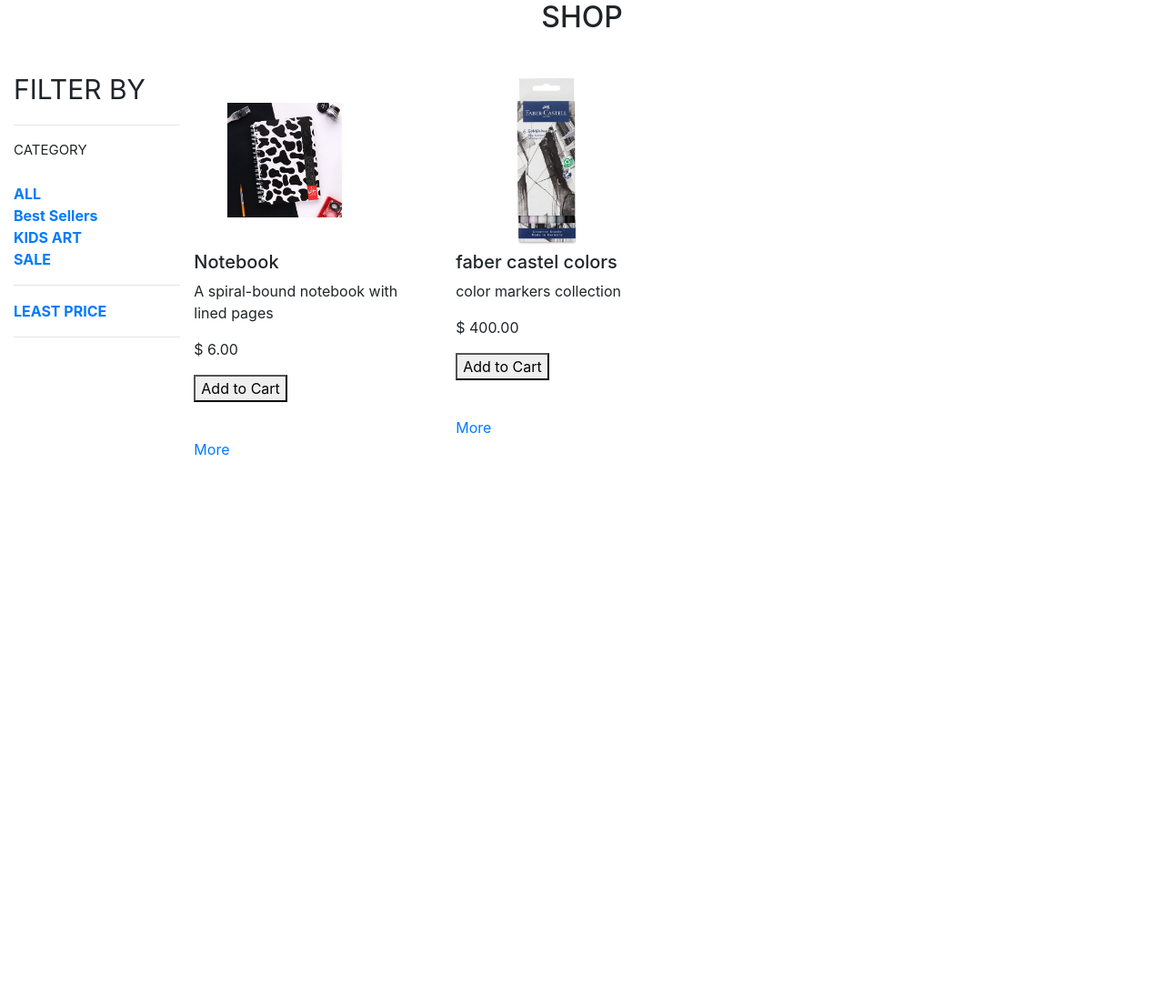
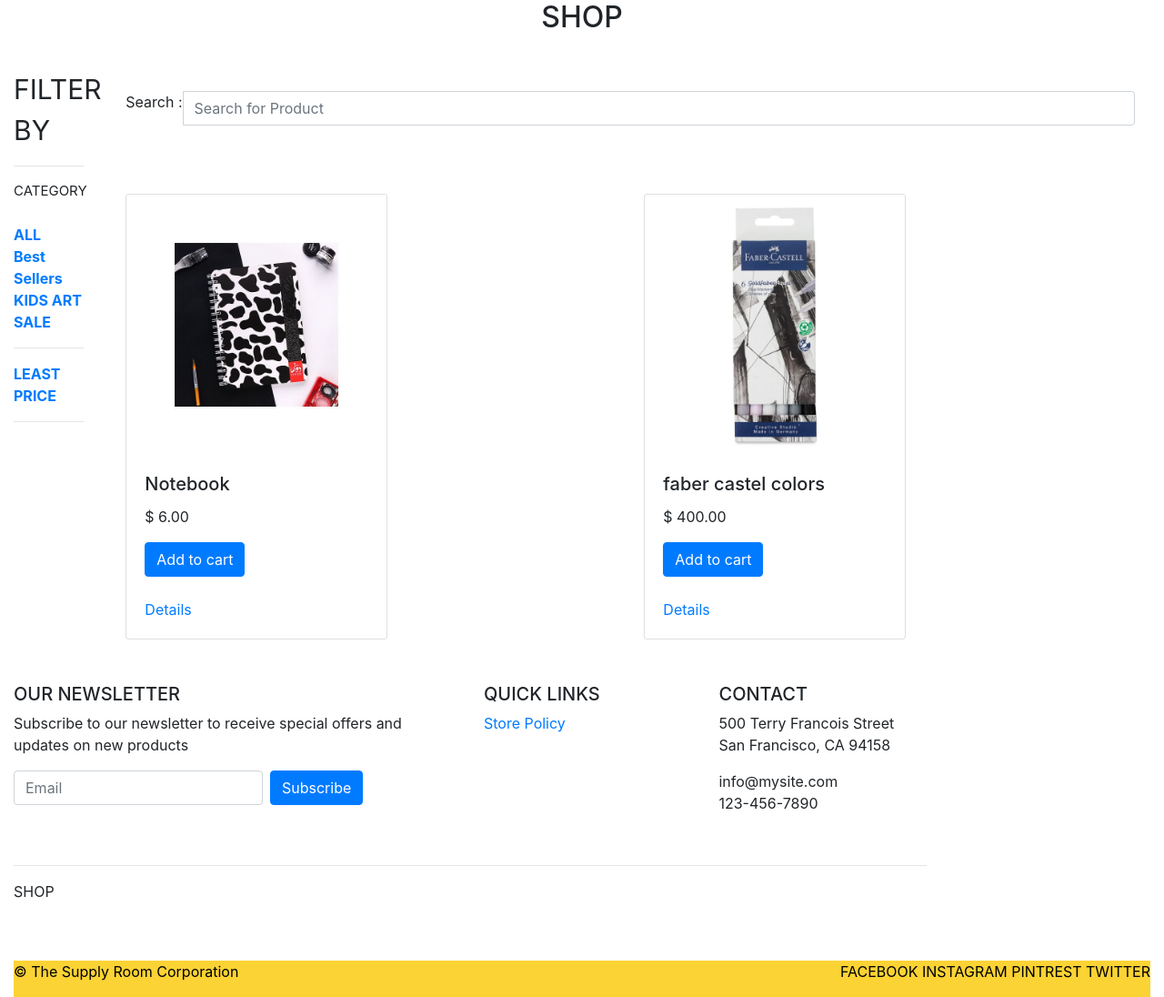
Before and after one commit to alikhaledm/stationary, a PHP site: page /products.php in a window 1280 px wide. Shown: the part 142-1238 px from the top of the page at 91% size. Before the commit the page ends 642 px from the top, so only its background shows below. Run offline with PHP 8.4, Linux system fonts and the light colour scheme; data comes from the database, SQL or seed files in the repository; some libraries are stand-ins or nearby versions.

Commit message:
adding prods to cart

```diff
--- a/art.php
+++ b/art.php
@@ -6,7 +6,6 @@ include("navbar.php")
 <title>School Supplies List</title>
 <link rel="stylesheet" href="https://stackpath.bootstrapcdn.com/bootstrap/4.5.2/css/bootstrap.min.css" integrity="sha384-JcKb8q3iqJ61gNV9KGb8thSsNjpSL0n8PARn9HuZOnIxN0hoP+VmmDGMN5t9UJ0Z" crossorigin="anonymous">
 <link rel="stylesheet" href="styles.css">
-<script src="https://code.jquery.com/jquery-3.6.0.min.js"></script>
 
 
 
--- a/checkout.php
+++ b/checkout.php
@@ -2,11 +2,12 @@
 require_once("connect.php");
 session_start();
 $userId = $_SESSION['id'];
-$query = "DELETE FROM cart WHERE userid= $userId";
+$query = "DELETE FROM cart WHERE userID= $userId";
 $result = mysqli_query($conn, $query);
 if ($result) {
-    echo "<script> alert('You succesfully checked out!')</script>";
+    header("location: cart.php");
 }
+
 ?>
 <!DOCTYPE html>
 <html lang="en">
--- a/contact.php
+++ b/contact.php
@@ -4,9 +4,7 @@ include("navbar.php");
 ?>
 
 <head>
-  <link rel="stylesheet" href="contactassets/css/all.min.css">
-  <link rel="stylesheet" href="contactassets/css/bootstrap.min.css">
-  <link rel="stylesheet" href="contactassets/css/stylesheet.css">
+
 </head>
 
 <body>
--- /dev/null
+++ b/fetch.php
@@ -0,0 +1,50 @@
+<!DOCTYPE html>
+<html lang="en">
+
+<head>
+  <meta charset="UTF-8">
+  <meta http-equiv="X-UA-Compatible" content="IE=edge">
+  <meta name="viewport" content="width=device-width, initial-scale=1.0">
+  <script src="https://code.jquery.com/jquery-3.6.0.min.js" integrity="sha256-/xUj+3OJU5yExlq6GSYGSHk7tPXikynS7ogEvDej/m4=" crossorigin="anonymous"></script>
+</head>
+
+<body>
+
+</body>
+
+</html>
+
+
+<?php
+session_start();
+require_once("connect.php");
+if (isset($_POST["query"])) {
+  $search = mysqli_real_escape_string($conn, $_POST["query"]);
+  $query = "SELECT * FROM products WHERE pname LIKE '%" . $search . "%'";
+} else {
+  $query = "SELECT * FROM products ORDER BY id";
+}
+$result = mysqli_query($conn, $query);
+if (mysqli_num_rows($result) > 0) {
+  echo "<div class='row myprods'>";
+  $result->data_seek(0);
+  while ($row = $result->fetch_assoc()) {
+    $imageURL = 'images/Shop/products/' . $row["photo"];
+    echo "<div style='margin-top: 3%' class='col-lg'>";
+    echo    "<div class='card' style='width: 18rem;'>";
+    echo        "<img src='" . $imageURL . " ' class='card-img-top' alt='...'>";
+    echo        "<div class='card-body'>";
+    echo          "<h5 class='card-title'>"  . $row['pname'] . "</h5>";
+    echo          "<p class='card-text'>$ " . $row['price'] . "</p>";
+    echo          "<a href='addProductToCart.php?varname=$row[id]' class='btn btn-primary'>Add to cart</a>";
+    echo          "<br><br><a href='productdetails.php'>Details</a>";
+    echo        "</div>";
+    echo      "</div>";
+    echo      "</div>";
+  }
+  echo "</div>";
+} else {
+  echo 'Data Not Found';
+}
+
+?>
--- a/products.php
+++ b/products.php
@@ -1,37 +1,24 @@
 <?php
 require_once("connect.php");
 include("navbar.php");
+?>
+<!DOCTYPE html>
+<html>
 
-$query = "SELECT * FROM products";
-$result = mysqli_query($conn, $query);
-
-?>
-
-<html>
-<title>School Supplies List</title>
-<link rel="stylesheet" href="https://stackpath.bootstrapcdn.com/bootstrap/4.5.2/css/bootstrap.min.css" integrity="sha384-JcKb8q3iqJ61gNV9KGb8thSsNjpSL0n8PARn9HuZOnIxN0hoP+VmmDGMN5t9UJ0Z" crossorigin="anonymous">
-<link rel="stylesheet" href="styles.css">
-<script src="https://code.jquery.com/jquery-3.6.0.min.js"></script>
-
-<style>
-  .bar {
-    display: flex;
-    align-items: center;
-    justify-content: center;
-    width: 200px;
-    height: 40px;
-    border: 1px solid #000;
-  }
-
-  .number {
-    font-size: 18px;
-    font-weight: bold;
-    margin: 0 10px;
-  }
-</style>
+<head>
+  <meta charset="UTF-8">
+  <meta http-equiv="X-UA-Compatible" content="IE=edge">
+  <meta name="viewport" content="width=device-width, initial-scale=1.0">
+  <title>Products</title>
+  <link rel="stylesheet" href="https://cdn.jsdelivr.net/npm/bootstrap@4.6.1/dist/css/bootstrap.min.css" integrity="sha384-zCbKRCUGaJDkqS1kPbPd7TveP5iyJE0EjAuZQTgFLD2ylzuqKfdKlfG/eSrtxUkn" crossorigin="anonymous">
+  <link rel="stylesheet" href="assets/css/style.css">
+  <script type="text/javascript" src="https://ajax.googleapis.com/ajax/libs/jquery/1.8.2/jquery.min.js"></script>
+  <script src="https://code.jquery.com/jquery-3.1.1.min.js" />
+  <script src="https://cdn.jsdelivr.net/npm/jquery@3.5.1/dist/jquery.slim.min.js" integrity="sha384-DfXdz2htPH0lsSSs5nCTpuj/zy4C+OGpamoFVy38MVBnE+IbbVYUew+OrCXaRkfj" crossorigin="anonymous"></script>
+  <script src="https://cdn.jsdelivr.net/npm/bootstrap@4.6.1/dist/js/bootstrap.bundle.min.js" integrity="sha384-fQybjgWLrvvRgtW6bFlB7jaZrFsaBXjsOMm/tB9LTS58ONXgqbR9W8oWht/amnpF" crossorigin="anonymous"></script>
+</head>
 
 <body>
-
   <div class="container-fluid">
     <div class="row">
       <div class="lineshop" style="padding-top:30;"></div>
@@ -42,9 +29,9 @@ $result = mysqli_query($conn, $query);
     </div>
   </div>
 
-  <div class=container-fluid>
-    <div class=row>
-      <div class=col-md-2>
+  <div class="container-fluid">
+    <div class="row">
+      <div class="col-md-1">
         <div style="font-size:30;">FILTER BY<br></div>
         <hr>
         <div style="font-size:15;">CATEGORY</div><br>
@@ -55,27 +42,48 @@ $result = mysqli_query($conn, $query);
         <hr><a href="">LEAST PRICE</a></b>
         <HR>
       </div>
+      <div class="container">
+        <br>
+        <div class="form-group">
+          <div class="input-group">
+            <span class="input-group-addon">Search :</span>
+            <input type="text" name="search_text" id="search_text" placeholder="Search for Product" class="form-control" />
+          </div>
+        </div>
+        <br />
+        <div id="result"></div>
 
-      <div class="row">
-        <?php while ($row = mysqli_fetch_assoc($result)) : ?>
-          <div class="col">
-            <div>
-              <img src="images/Shop/products/<?php echo $row['photo']; ?>" style="width:200px" alt="Product Image">
-              <h5><?php echo $row['pname']; ?></h5>
-              <p><?php echo $row['pdesc']; ?></p>
-              <p>$ <?php echo $row['price']; ?></p>
-              <form action="cart.php" method="POST">
-                <input type="hidden" name="id" value="<?php echo $row['id']; ?>">
-                <button type="submit" name="addToCart">Add to Cart</button>
-              </form>
-              <br>
-              <a href="productdetails.php?id=<?php echo $row['id']; ?>">More</a>
-            </div>
-          </div>
-        <?php endwhile; ?>
       </div>
 
-
 </body>
+<?php
+include("footer.php");
+?>
 
 </html>
+<script>
+  $(document).ready(function() {
+    load_data();
+
+    function load_data(query) {
+      $.ajax({
+        url: "fetch.php",
+        method: "POST",
+        data: {
+          query: query
+        },
+        success: function(data) {
+          $('#result').html(data);
+        }
+      });
+    }
+    $('#search_text').keyup(function() {
+      var search = $(this).val();
+      if (search != '') {
+        load_data(search);
+      } else {
+        load_data();
+      }
+    });
+  });
+</script>
```
Also changed, not shown: addProductToCart.php (added, +30 -0 lines), cart.php (+48 -42 lines), removeCart.php (+4 -4 lines), update_cart.php (deleted, +0 -18 lines), view_cart.php (deleted, +0 -55 lines).
